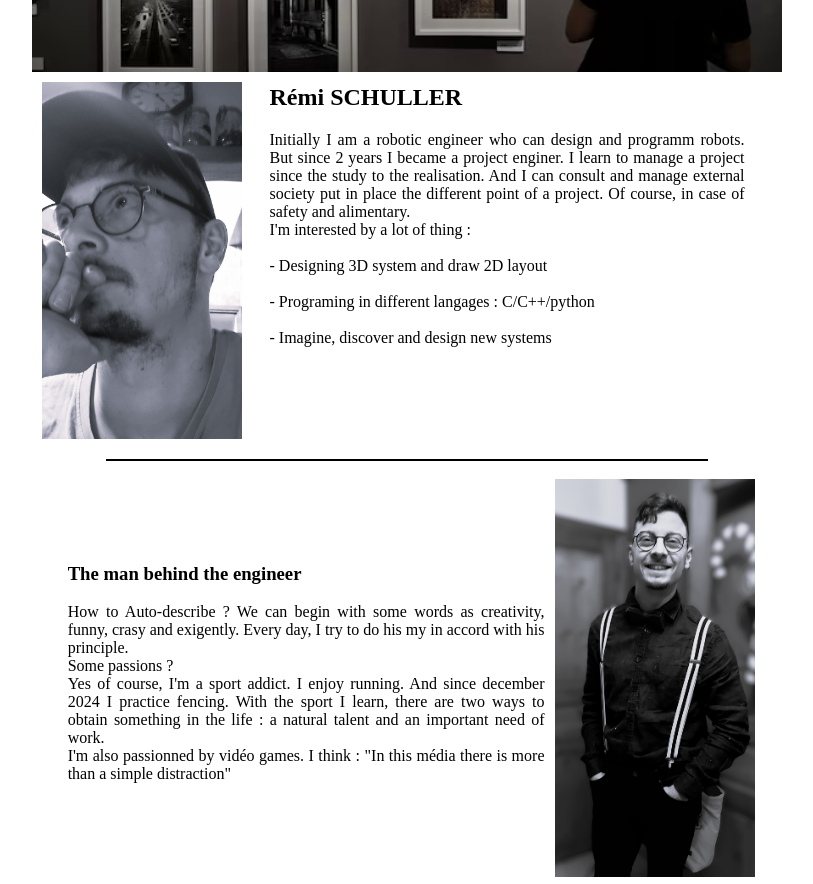
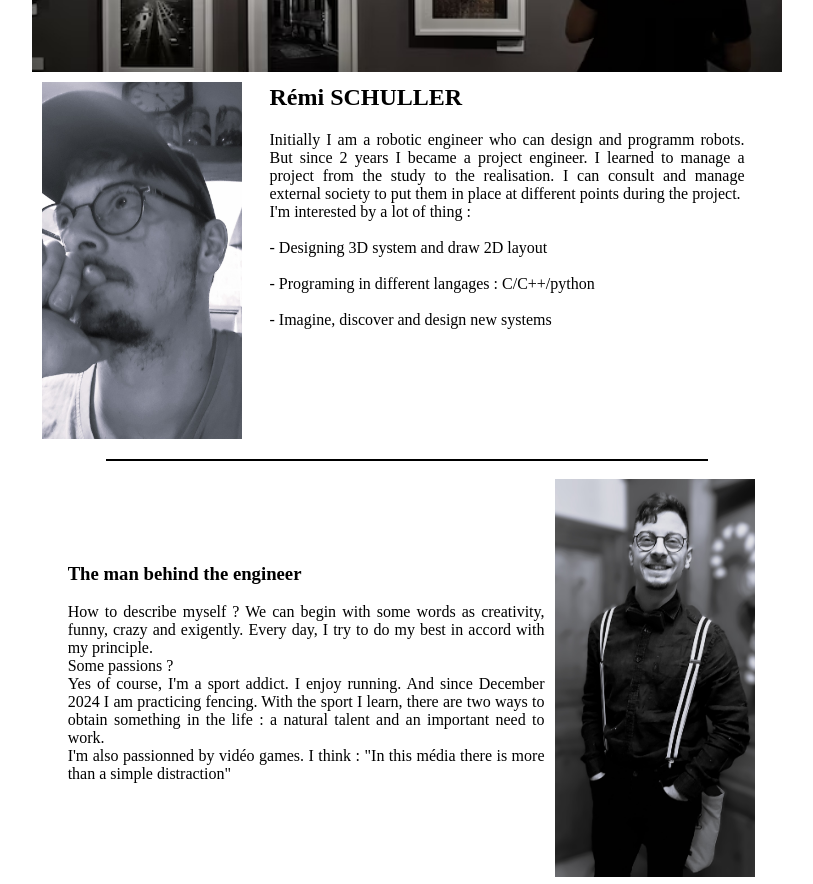
Before and after one commit to Eliefou/1stWebsite, a plain HTML site: page index.html in a window 1280 px wide. Shown: the part 403-1287 px from the top of the page, without its empty margins (233-1046 px from the left). Drawn offline with Linux system fonts and the light colour scheme.

Commit message:
Add files via upload

```diff
--- a/index.html
+++ b/index.html
@@ -23,7 +23,7 @@
 
     <section class="top-page">
         <header class="header">
-            <img src='Picture/Logo_RS.png' alt="Expo Picture"/>
+            <img src='Picture/RS.png' alt="Expo Picture"/>
             <nav class="nav">
                 <a  href="index.html">Home</a>
                 <a  href="">Contact</a>
@@ -53,10 +53,9 @@
         <div class="introduction-text">
             <h2 class="h2-title">Rémi SCHULLER</h2>
             <p> Initially I am a robotic engineer who can design and programm robots.
-                But since 2 years I became a project enginer.
-                I learn to manage a project since the study to the realisation.
-                And I can consult and manage external society put in place the different point of a project.
-                Of course, in case of safety and alimentary.
+                But since 2 years I became a project engineer.
+                I learned to manage a project from the study to the realisation.
+                I can consult and manage external society to put them in place at different points during the project.
                 <br> I'm interested by a lot of thing :
             <br>
             <br>- Designing 3D system and draw 2D layout<br>
@@ -74,11 +73,11 @@
     <div class="passion-text">
         <h3 class="h3-title">The man behind the engineer</h3>
         <p>
-            How to Auto-describe ? We can begin with some words as creativity, funny, crasy and exigently.
-            Every day, I try to do his my in accord with his principle.
+            How to describe myself ? We can begin with some words as creativity, funny, crazy and exigently.
+            Every day, I try to do my best in accord with my principle.
             <br> Some passions ?
-            <br> Yes of course, I'm a sport addict. I enjoy running. And since december 2024 I practice fencing.
-            With the sport I learn, there are two ways to obtain something in the life : a natural talent and an important need of work.
+            <br> Yes of course, I'm a sport addict. I enjoy running. And since December 2024 I am practicing fencing.
+            With the sport I learn, there are two ways to obtain something in the life : a natural talent and an important need to work.
             <br> I'm also passionned by vidéo games. I think : "In this média there is more than a simple distraction"
     </p>
     </div>
```
